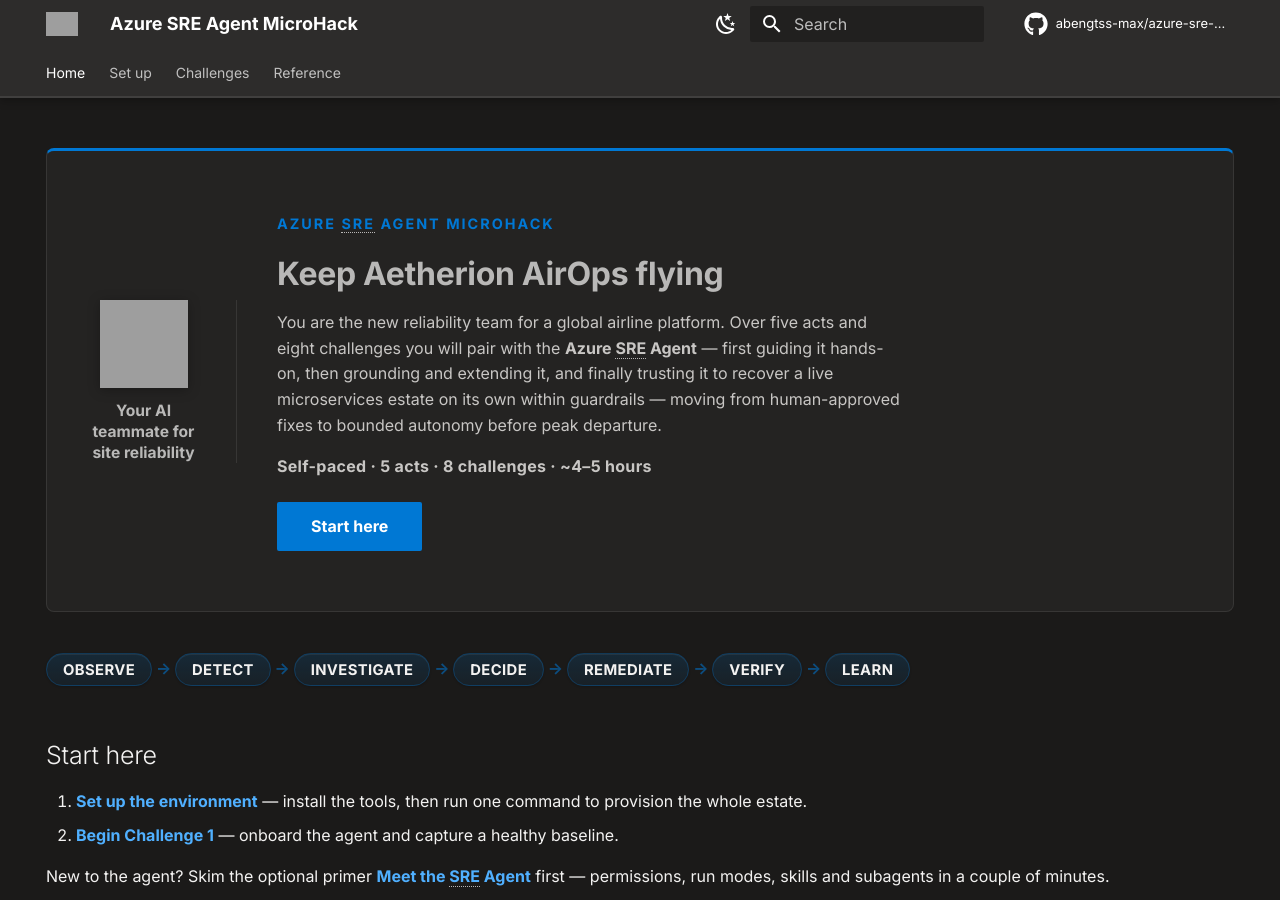
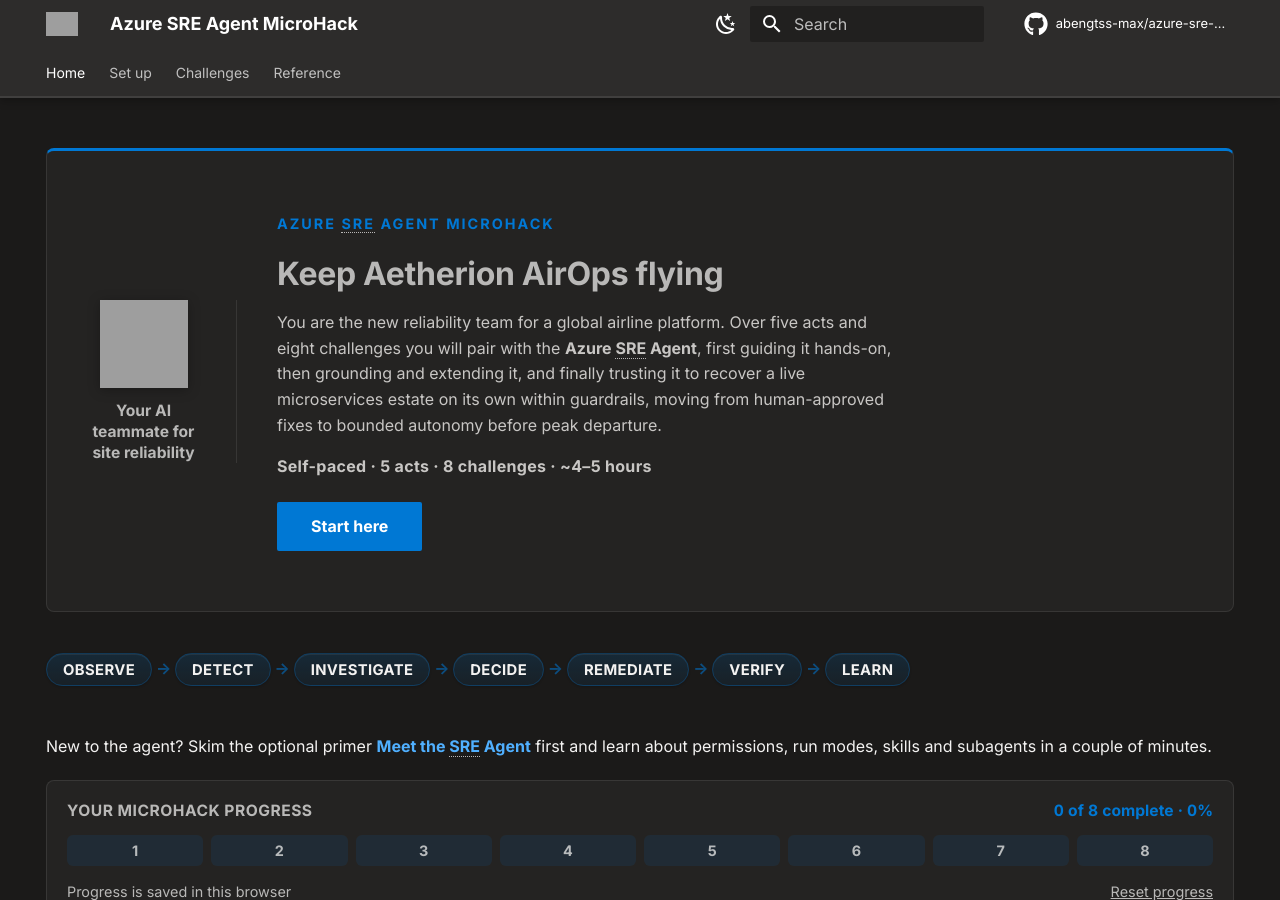
Before and after one commit to abengtss-max/azure-sre-agent-microhack, an MkDocs documentation site: the page built from docs/index.md, in a window 1280 px wide and 900 px high. Built offline with MkDocs 1.6.1 and Material for MkDocs 9.7.7, drawn with Linux system fonts in a browser that asks for light colours; comment, search, counter and statistics services are not loaded; grey boxes are pictures that could not be loaded.

Commit message:
publish: sync lab from master (2026-08-12 14:47)

```diff
--- a/docs/index.md
+++ b/docs/index.md
@@ -17,9 +17,9 @@
 # Keep Aetherion AirOps flying
 
 You are the new reliability team for a global airline platform. Over five acts
-and eight challenges you will pair with the **Azure SRE Agent** — first guiding it
+and eight challenges you will pair with the **Azure SRE Agent**, first guiding it
 hands-on, then grounding and extending it, and finally trusting it to recover a
-live microservices estate on its own within guardrails — moving from human-approved
+live microservices estate on its own within guardrails, moving from human-approved
 fixes to bounded autonomy before peak departure.
 
 <p class="aet-meta">Self-paced · 5 acts · 8 challenges · ~4–5 hours</p>
@@ -33,12 +33,8 @@
 <span>Observe</span> <em>→</em> <span>Detect</span> <em>→</em> <span>Investigate</span> <em>→</em> <span>Decide</span> <em>→</em> <span>Remediate</span> <em>→</em> <span>Verify</span> <em>→</em> <span>Learn</span>
 </div>
 
-## Start here
 
-1. **[Set up the environment](getting-started/environment.md)** — install the tools, then run one command to provision the whole estate.
-2. **[Begin Challenge 1](challenges/01-onboard-and-baseline.md)** — onboard the agent and capture a healthy baseline.
-
-New to the agent? Skim the optional primer **[Meet the SRE Agent](getting-started/sre-agent-fundamentals.md)** first — permissions, run modes, skills and subagents in a couple of minutes.
+New to the agent? Skim the optional primer **[Meet the SRE Agent](getting-started/sre-agent-fundamentals.md)** first and learn about permissions, run modes, skills and subagents in a couple of minutes.
 
 ## The journey
 
```
Also changed, not shown: docs/challenges/01-onboard-and-baseline.md (+32 -32 lines).
